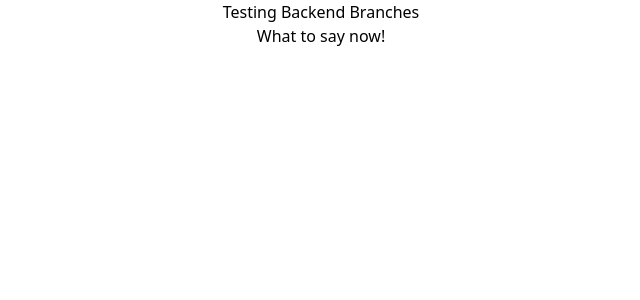
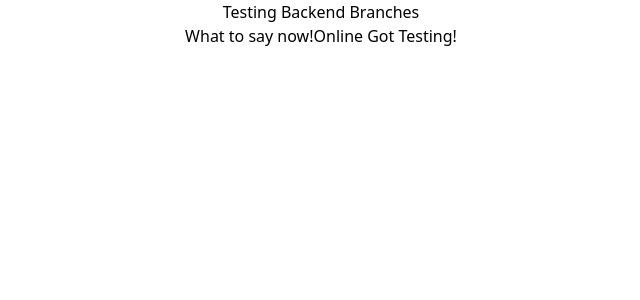
Before and after one commit to Athar-Naveed/git-branching, a Next.js app: page / in a window 1280 px wide. Shown: the top 300 px of the page, without its empty margins (319-959 px from the left). Built offline with nearby package versions, Linux system fonts and the light colour scheme.

Commit message:
first commit from tayyab

```diff
--- a/src/app/page.tsx
+++ b/src/app/page.tsx
@@ -4,6 +4,7 @@ export default function Home() {
       <div className="text-center">
         <h1>Testing Backend Branches</h1>
         <span>What to say now!</span>
+        <span>Online Got Testing!</span>
       </div>
     </>
   );
```
